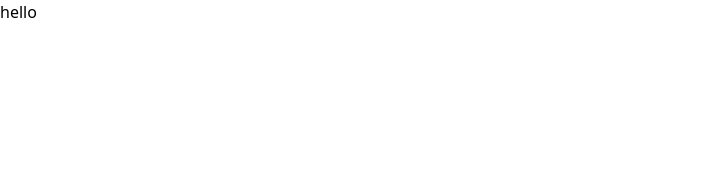
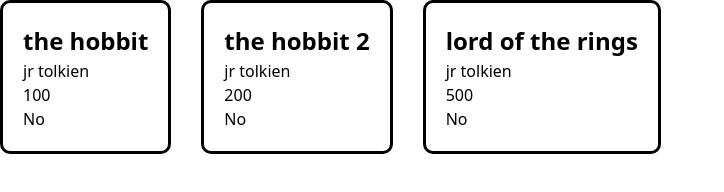
Before and after one commit to yochie/odin-library, a plain HTML site: page index.html in a window 1280 px wide. Shown: the whole page, without its empty margins (0-724 px from the left). Drawn offline with Linux system fonts and the light colour scheme.

Commit message:
Create basic library display and data structures

```diff
--- a/index.html
+++ b/index.html
@@ -8,6 +8,7 @@
     <link rel="stylesheet" href="style.css">
 </head>
 <body>
-   hello
+    <div class="library">
+    </div>
 </body>
 </html>
--- a/script.js
+++ b/script.js
@@ -1 +1,58 @@
-console.log("hello");
+const myLibrary = [];
+const library = document.querySelector(".library");
+
+
+function Book(title, author, pages, read) {
+    this.title = title;
+    this.author = author;
+    this.pages = pages;
+    this.read = read;
+}
+
+Book.prototype.toggleRead = function(){
+    this.read = !this.read;
+}
+
+function addBookToLibrary(title, author, pages, read) {
+    let newBook = new Book(title, author, pages, read);
+    myLibrary.push(newBook);
+}
+
+function displayBooks(){
+    let index = 0;
+    for(let book of myLibrary){
+        let row = document.createElement("div");
+        row.classList.add("book");
+        row.setAttribute("data-attribute", index);
+
+        let header = document.createElement("h2");
+        header.textContent = book.title;
+        row.appendChild(header);
+
+        let author = document.createElement("h3");
+        author.textContent = book.author;
+        row.appendChild(author);
+
+        let pages = document.createElement("p");
+        pages.textContent = book.pages;
+        row.appendChild(pages);
+
+        let read = document.createElement("p");
+        read.textContent = book.read ? "Yes" : "No";
+        row.appendChild(read);
+
+        let button = document.createElement("button");
+        button.textContent = book.read ? "Mark unread" : "Mark read";
+
+        library.appendChild(row);
+        index++;
+    }
+}
+
+//test
+addBookToLibrary("the hobbit", "jr tolkien", 100);
+addBookToLibrary("the hobbit 2", "jr tolkien", 200);
+addBookToLibrary("lord of the rings", "jr tolkien", 500);
+console.log(myLibrary);
+
+displayBooks();
```
